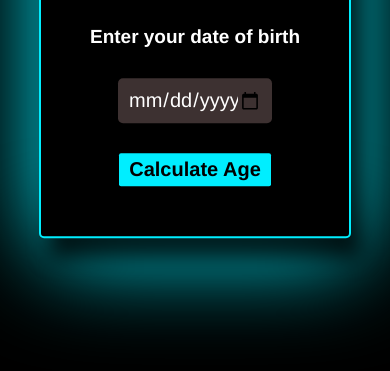
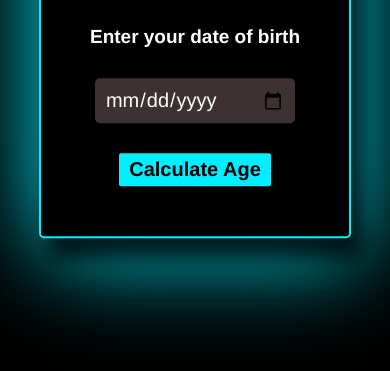
Before and after one commit to MR-Washie/Age-Calculator, a plain HTML site: page index.html in a window 390 px wide. Shown: the part 233-604 px from the top of the page. Drawn offline with Linux system fonts and the light colour scheme.

Commit message:
Update style.css

```diff
--- a/style.css
+++ b/style.css
@@ -79,4 +79,6 @@ h2 {
     .container {
         width: 80%;
     }
+    .date {
+        width: 65%;
 }
```
